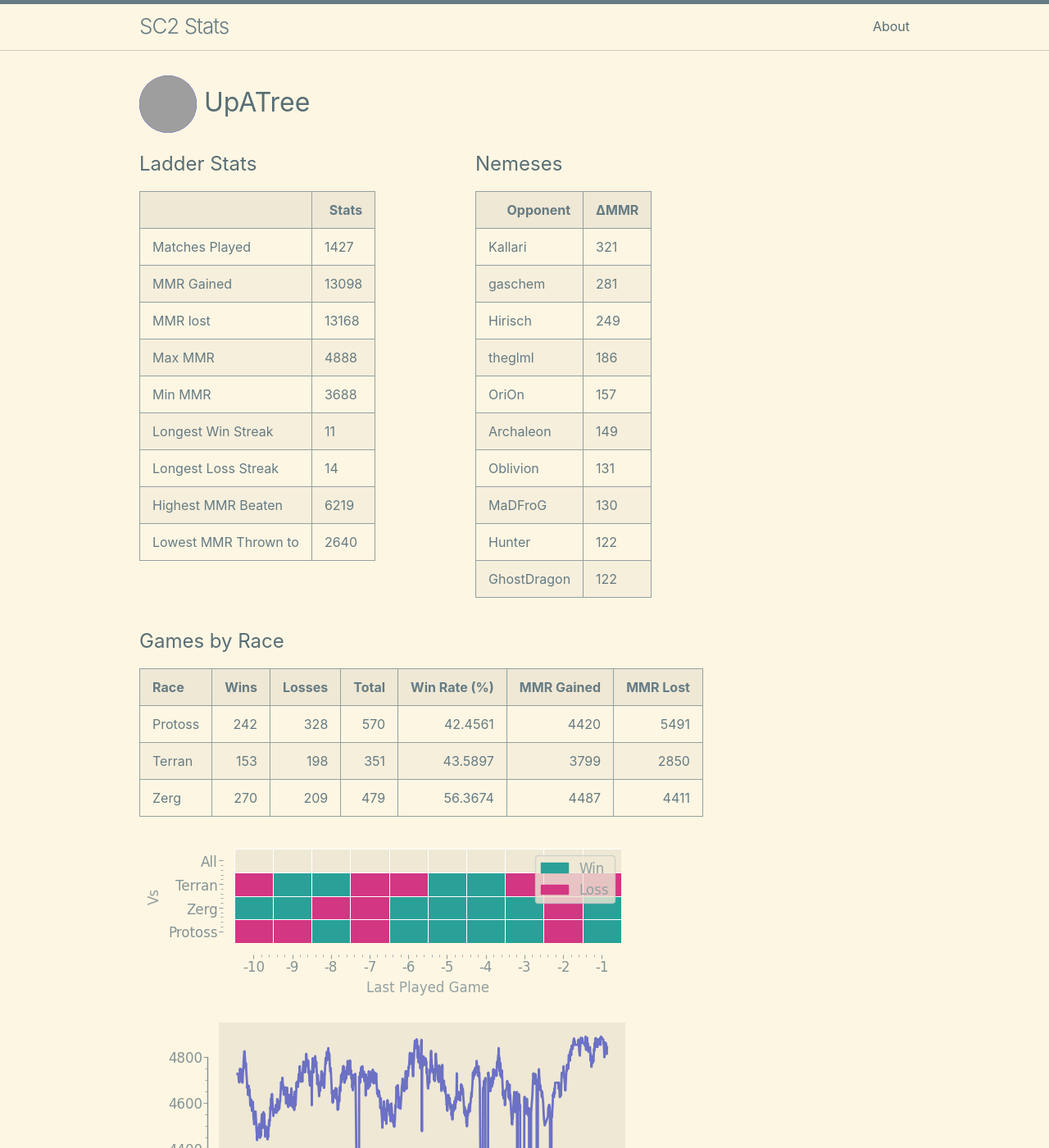
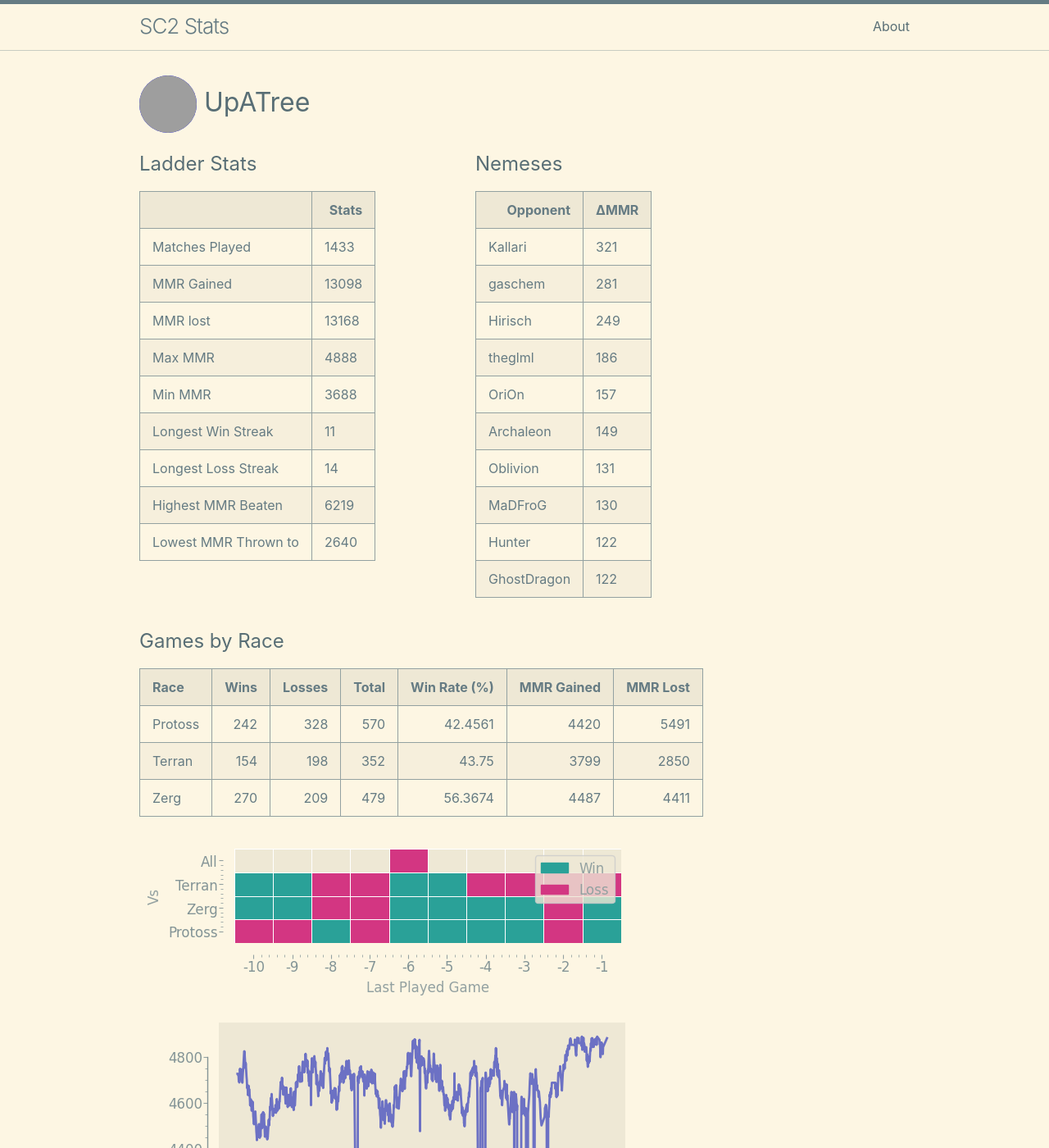
Before and after one commit to kylermurphy/UpATree, a Jekyll site: the page built from docs/index.md, in a window 1280 px wide and 1400 px high. Shown: the whole window at 82% size. Built offline with Jekyll 4.4.1, drawn with Linux system fonts in a browser that asks for light colours; grey boxes are pictures that could not be loaded.

Commit message:
running on push

```diff
--- a/docs/index.md
+++ b/docs/index.md
@@ -18,7 +18,7 @@ layout: home
   <tbody>
     <tr>
       <td>Matches Played</td>
-      <td>1427</td>
+      <td>1433</td>
     </tr>
     <tr>
       <td>MMR Gained</td>
@@ -115,7 +115,7 @@ layout: home
 | Race    |   Wins |   Losses |   Total |   Win Rate (%) |   MMR Gained |   MMR Lost |
 |:--------|-------:|---------:|--------:|---------------:|-------------:|-----------:|
 | Protoss |    242 |      328 |     570 |        42.4561 |         4420 |       5491 |
-| Terran  |    153 |      198 |     351 |        43.5897 |         3799 |       2850 |
+| Terran  |    154 |      198 |     352 |        43.75   |         3799 |       2850 |
 | Zerg    |    270 |      209 |     479 |        56.3674 |         4487 |       4411 |
 
 ![Games by Race](./assets/gm_hist.png)
--- a/log.txt
+++ b/log.txt
@@ -636,3 +636,4 @@ Writing a log file 2025-03-23 22:21:58.
 Writing a log file 2025-03-23 22:48:03.
 Writing a log file 2025-03-23 23:20:31.
 Writing a log file 2025-03-23 23:48:00.
+Writing a log file 2025-03-24 16:30:38.
```
Also changed, not shown: docs/assets/MMR.png, docs/assets/daily.png, docs/assets/gm_hist.png, docs/assets/r_wrt.png, 1 other file.
